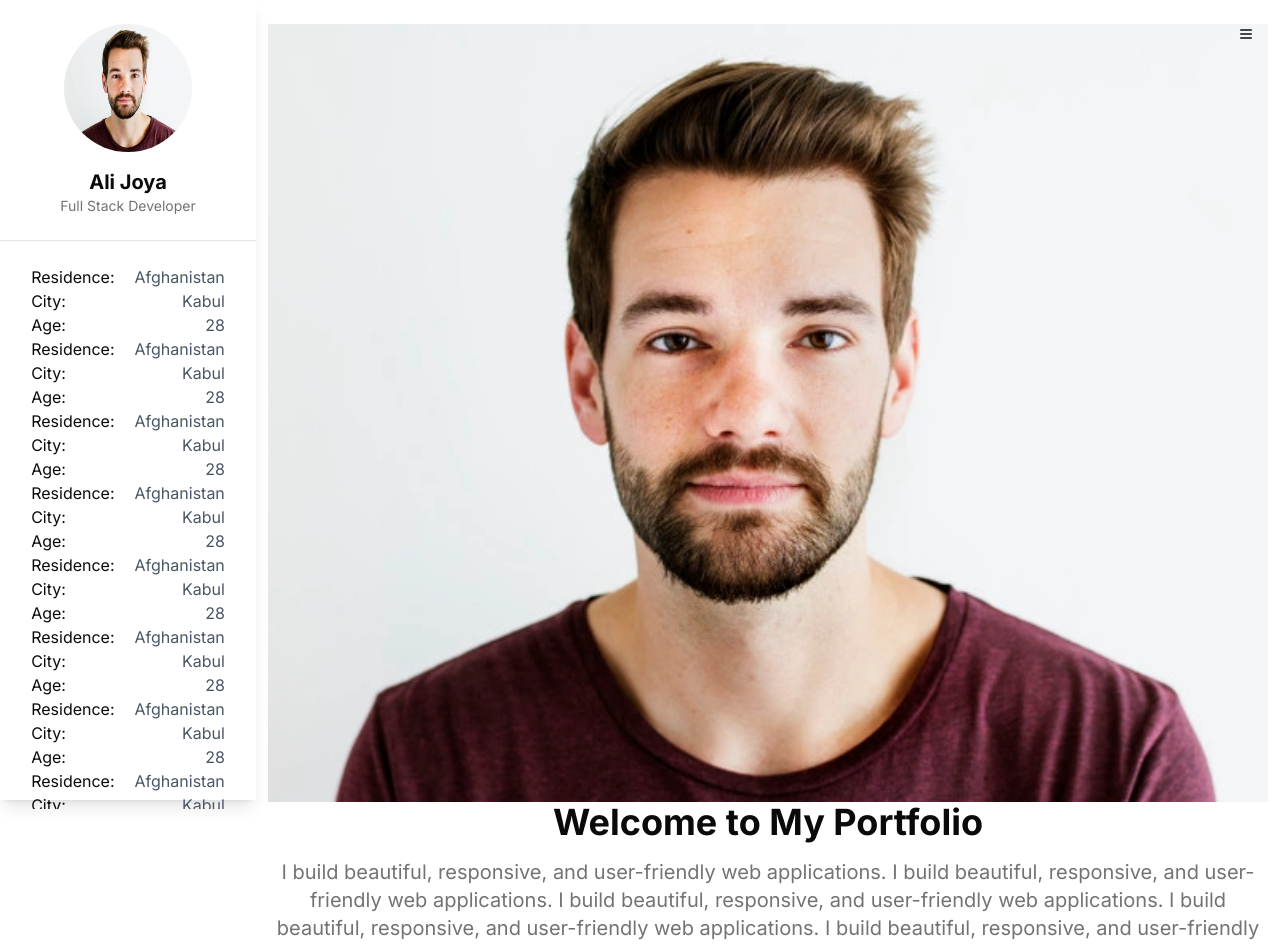
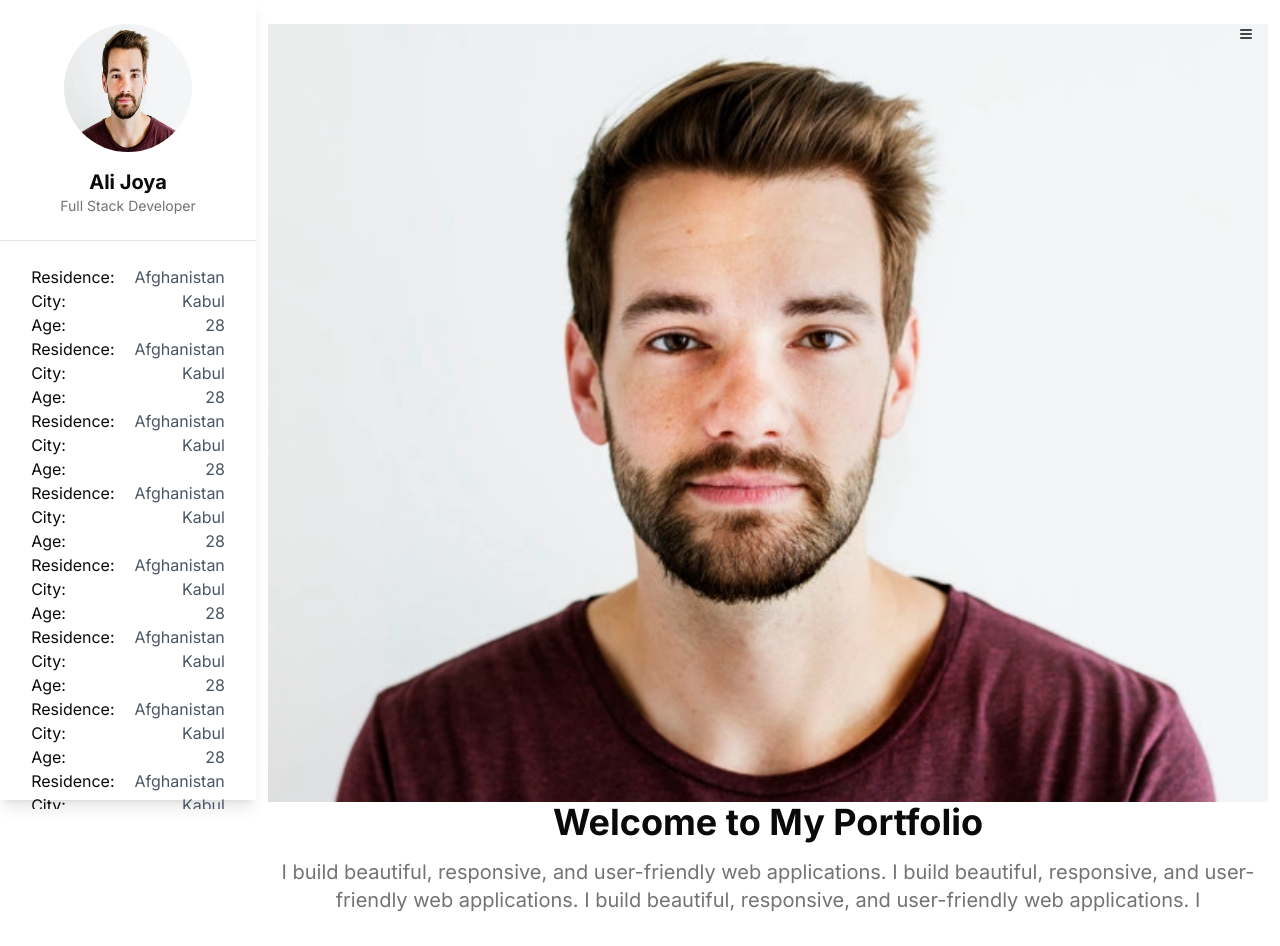
Before and after one commit to alinexon/my-portfolio, a Next.js app: page / in a window 1280 px wide. Shown: the top 946 px of the page. After the commit the page ends 914 px from the top, so only its background shows below. Built offline with nearby package versions, Linux system fonts and the light colour scheme.

Commit message:
update main content

```diff
--- a/src/components/main-content.tsx
+++ b/src/components/main-content.tsx
@@ -27,8 +27,6 @@ function MainContant({ isRightSidebarOpen }: Props) {
             I build beautiful, responsive, and user-friendly web applications. I
             build beautiful, responsive, and user-friendly web applications. I
             build beautiful, responsive, and user-friendly web applications. I
-            build beautiful, responsive, and user-friendly web applications. I
-            build beautiful, responsive, and user-friendly web applications.
           </p>
         </div>
       </section>
```
